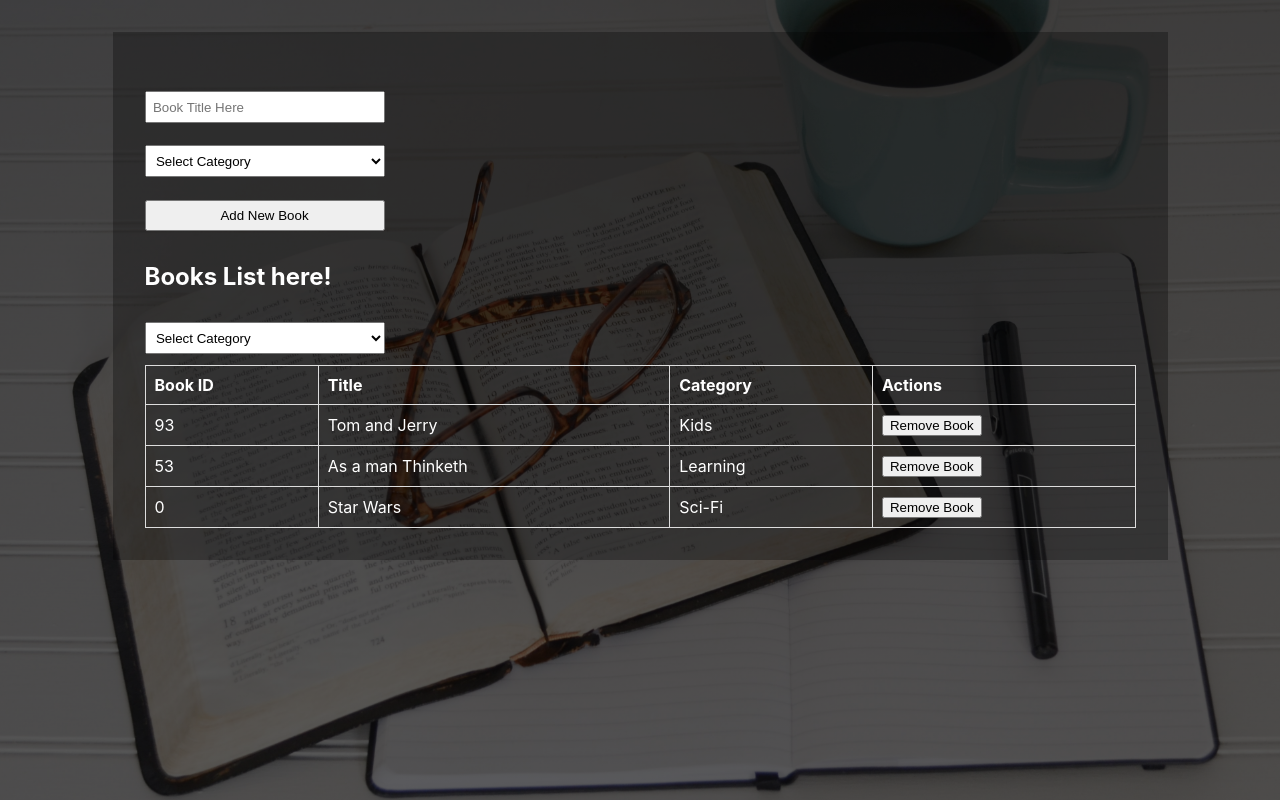
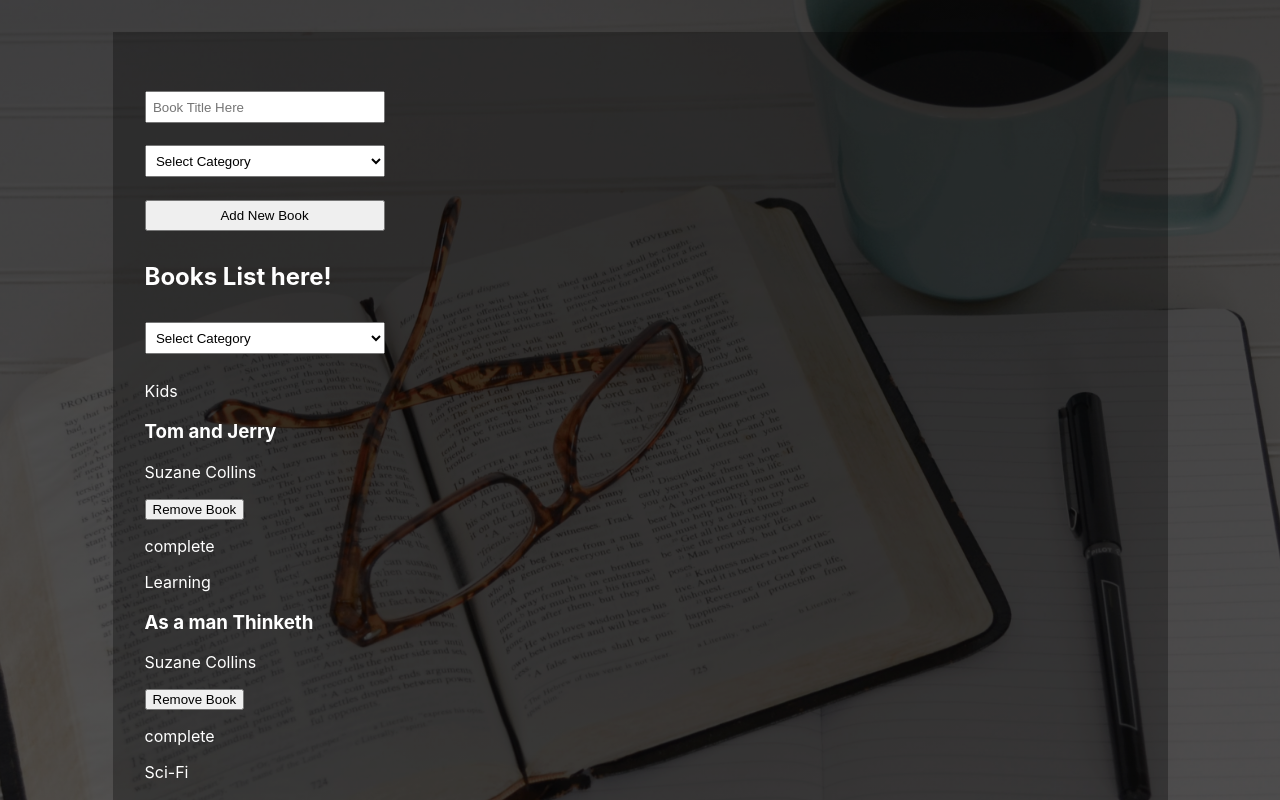
Before and after one commit to ClaytonSiby/Magic-Books-Inc, a React (Create React App) app: page / in a window 1280 px wide. Shown: the top 800 px of the page. Built offline with nearby package versions, Linux system fonts and the light colour scheme.

Commit message:
Remove table structure for the Book component

```diff
--- a/src/components/Book.js
+++ b/src/components/Book.js
@@ -1,38 +1,40 @@
-import React from 'react';
-import PropTypes from 'prop-types';
+import React from 'react'
+import PropTypes from 'prop-types'
 
-const Book = ({
-  id, title, category, removeBook,
-}) => (
-  <tr>
-    <td>
-      {' '}
-      {id}
-      {' '}
-    </td>
-    <td>
-      {' '}
-      {title}
-      {' '}
-    </td>
-    <td>
-      {' '}
-      {category}
-      {' '}
-    </td>
-    <td>
-      <button type="button" onClick={() => removeBook({ id, title, category })}>
-        Remove Book
-      </button>
-    </td>
-  </tr>
-);
+const Book = ({ id, title, category, removeBook }) => (
+  <div className='Lesson-Panel'>
+    <div className="Book-Header">
+      <div className='School-of'>
+        <p>{category}</p>
+      </div>
+      <div className='title'>
+        <h3>{title}</h3>
+      </div>
+      <div className='author'>
+        <p>Suzane Collins</p>
+      </div>
+      <div className='actions'>
+        <button
+          type='button'
+          onClick={() => removeBook({ id, title, category })}
+        >
+          Remove Book
+        </button>
+      </div>
+    </div>
+    <div className="progress-report">
+        <div className="Oval-2"></div>
+        <p className="percent-Complete"></p>
+        <p className="completed">complete</p>
+    </div>
+  </div>
+)
 
 Book.propTypes = {
   id: PropTypes.number.isRequired,
   title: PropTypes.string.isRequired,
   category: PropTypes.string.isRequired,
-  removeBook: PropTypes.func.isRequired,
-};
+  removeBook: PropTypes.func.isRequired
+}
 
-export default Book;
+export default Book
--- a/src/containers/BooksList.js
+++ b/src/containers/BooksList.js
@@ -21,16 +21,8 @@ const BooksList = ({
     <div>
       <h2>Books List here!</h2>
       <CategoryFilter changeFilter={handleFilterBook} />
-      <table>
-        <thead>
-          <tr>
-            <th>Book ID</th>
-            <th>Title</th>
-            <th>Category</th>
-            <th>Actions</th>
-          </tr>
-        </thead>
-        <tbody>
+      <div className="panel-bg">
+
           { filterBooks(books).map(book => (
             <Book
               id={book.id}
@@ -40,8 +32,8 @@ const BooksList = ({
               removeBook={handleRemoveBook}
             />
           ))}
-        </tbody>
-      </table>
+
+      </div>
     </div>
   );
 };
--- a/src/index.css
+++ b/src/index.css
@@ -18,7 +18,4 @@ body {
   background-repeat: no-repeat;
   background-size: cover;
   background-position: center center;
-  height: 100vh;
-  width: 100vw;
-  overflow: hidden;
 }
```
